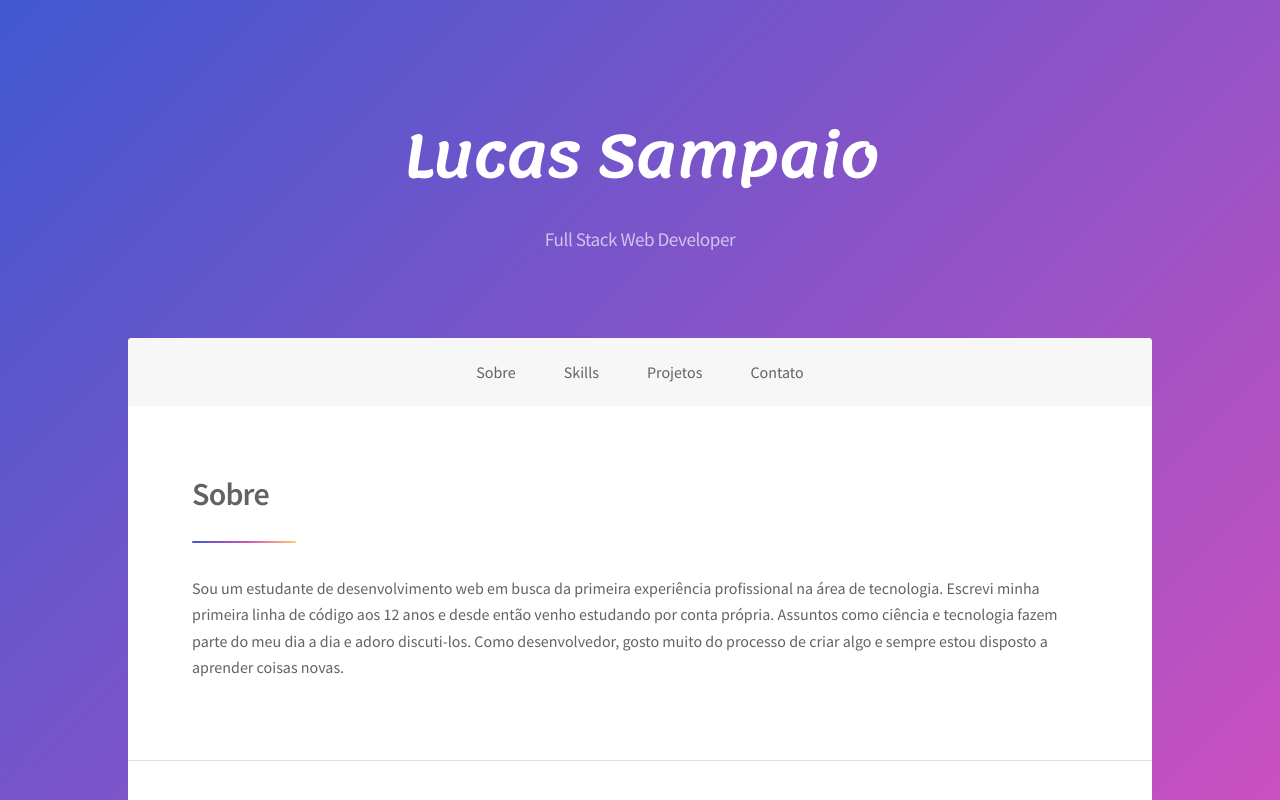
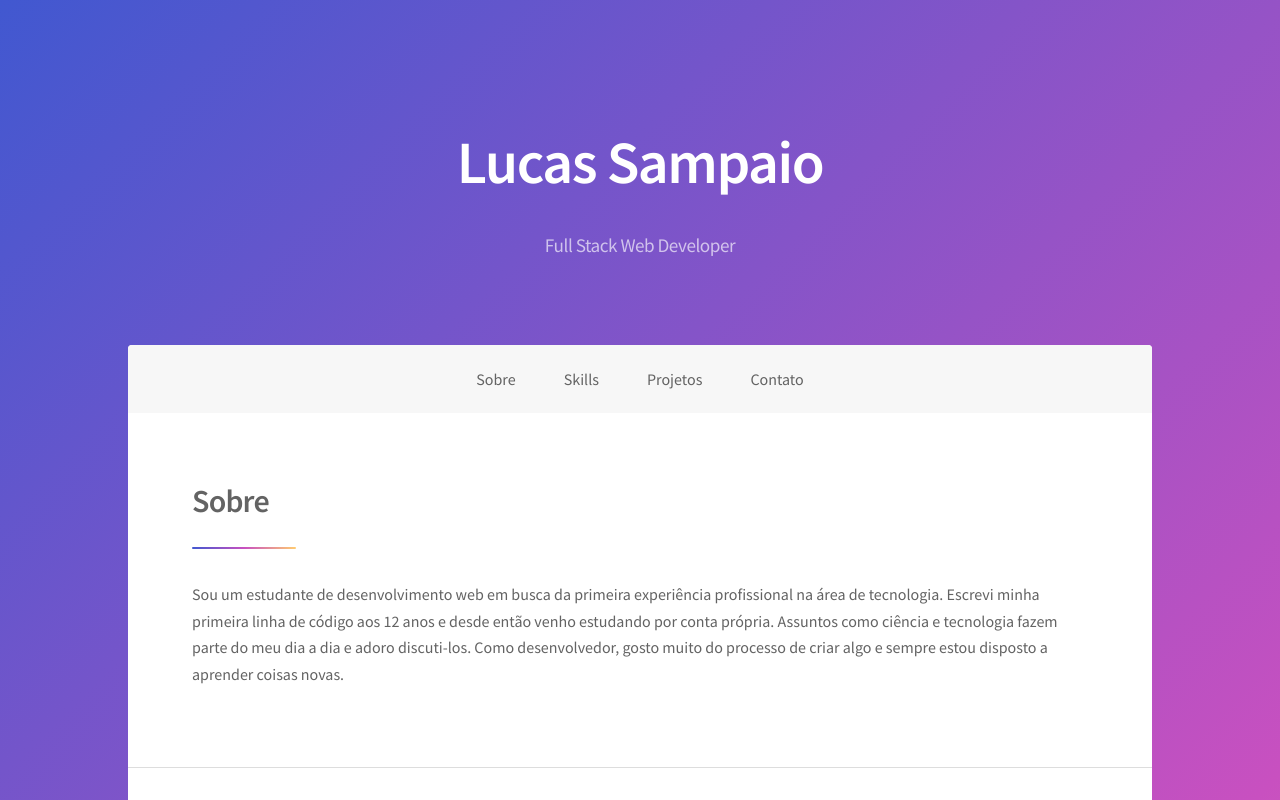
Before and after one commit to lucasgbsampaio/portfolio, a React (Create React App) app: page / in a window 1280 px wide. Shown: the top 800 px of the page. Built offline with nearby package versions, Linux system fonts and the light colour scheme; the HTML template or start-up script is replaced by a standard one.

Commit message:
update font

```diff
--- a/src/App.css
+++ b/src/App.css
@@ -1,5 +1,3 @@
-@import url('https://fonts.googleapis.com/css2?family=Lemonada&display=swap');
-
 a {
   text-decoration: none;
 }
@@ -68,9 +66,7 @@ html {
 #header h1 {
   margin: 0 0 0.2em 0;
   color: #ffffff;
-  font-size: 3.5em;
-  font-family: 'Lemonada', cursive;
-
+  font-size: 3.75em;
   letter-spacing: -0.025em;
 }
 
```
